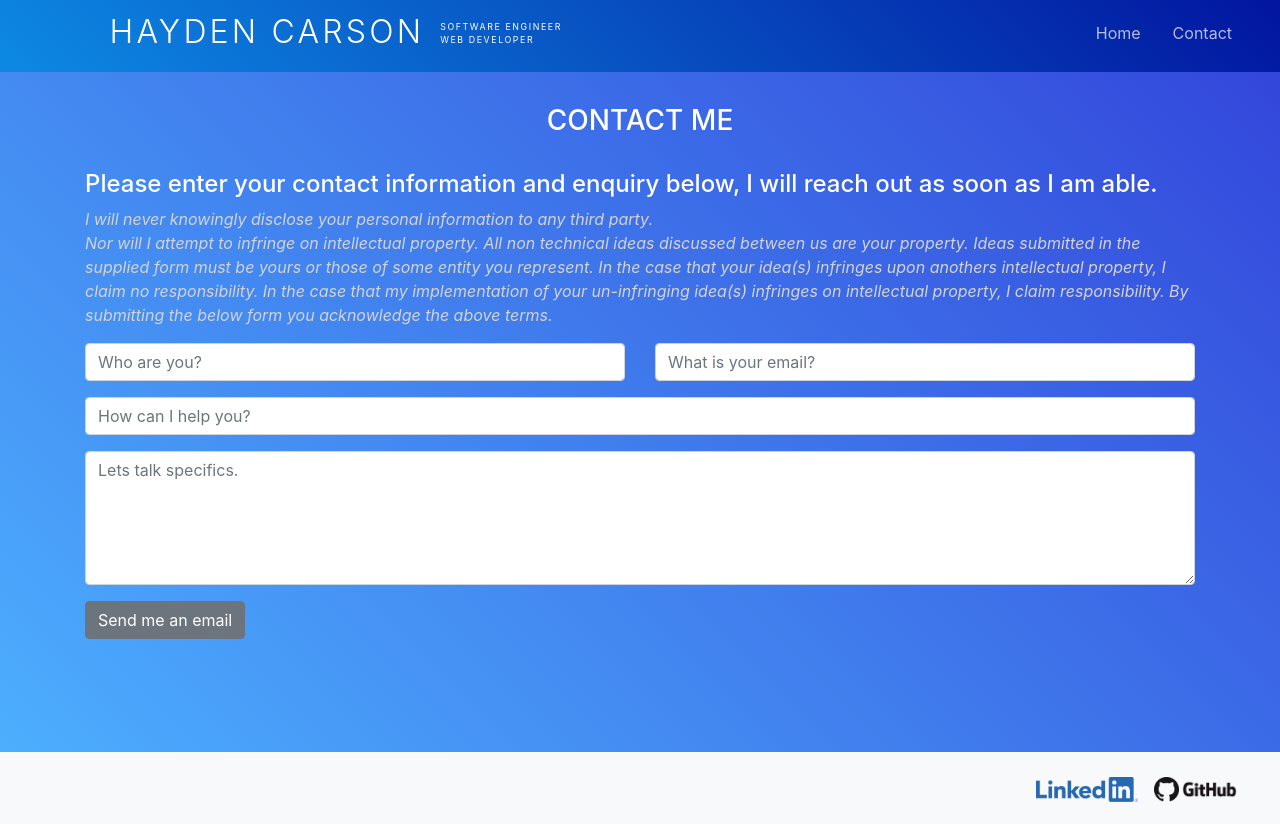
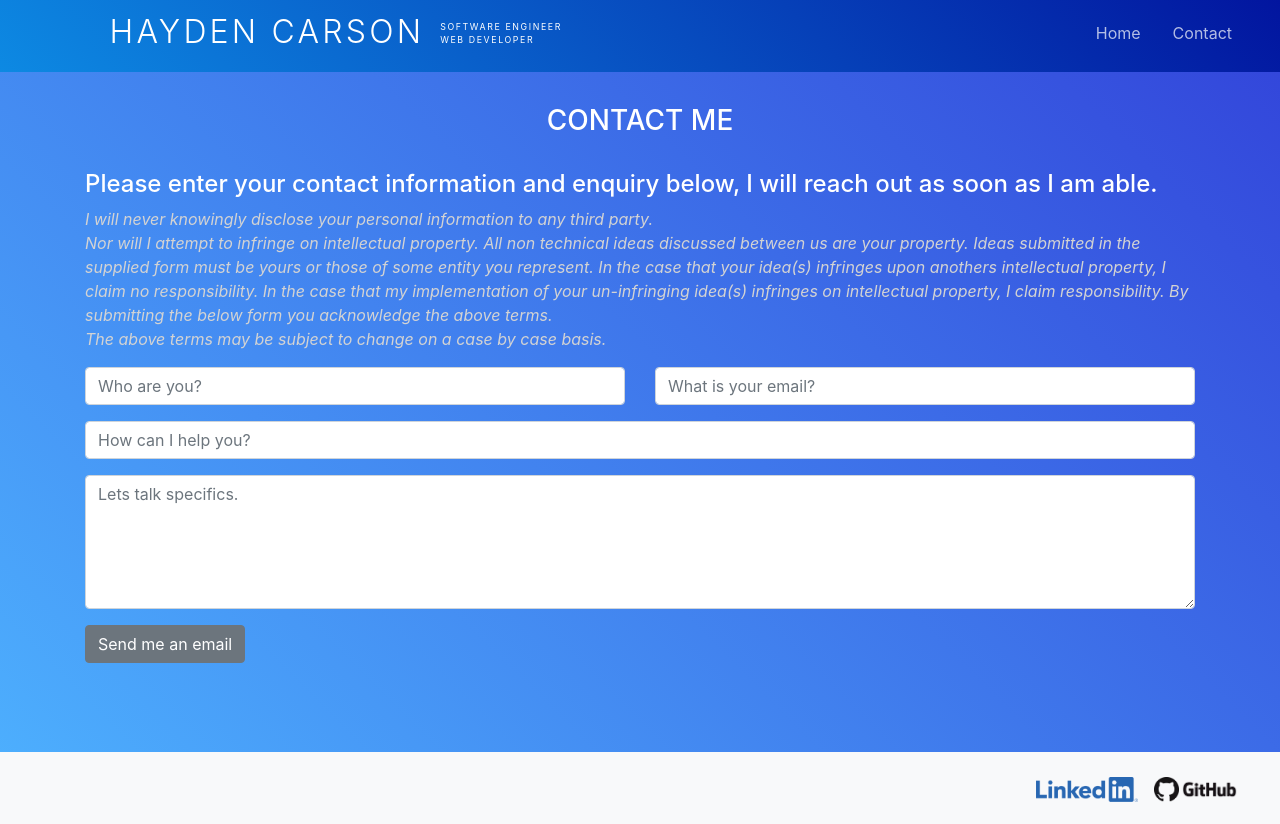
Before and after one commit to skittlz444/hc_site, a React (Create React App) app: page /contact in a window 1280 px wide. Built offline with nearby package versions, Linux system fonts and the light colour scheme.

Commit message:
[finishes #169179024] modified disclaimer

```diff
--- a/src/components/contact/ContactDisclaimer.js
+++ b/src/components/contact/ContactDisclaimer.js
@@ -19,6 +19,9 @@ export default class ContactDisclaimer extends React.Component{
 							In the case that my implementation of your un-infringing idea(s) infringes on intellectual property, I claim responsibility.
 							By submitting the below form you acknowledge the above terms.
 						</div>
+						<div className={`${styles.greyText} ${styles.disclaimerTerms}`}>
+							The above terms may be subject to change on a case by case basis.
+						</div>
 					</Col>
 				</Row>
 			</Container>
```
